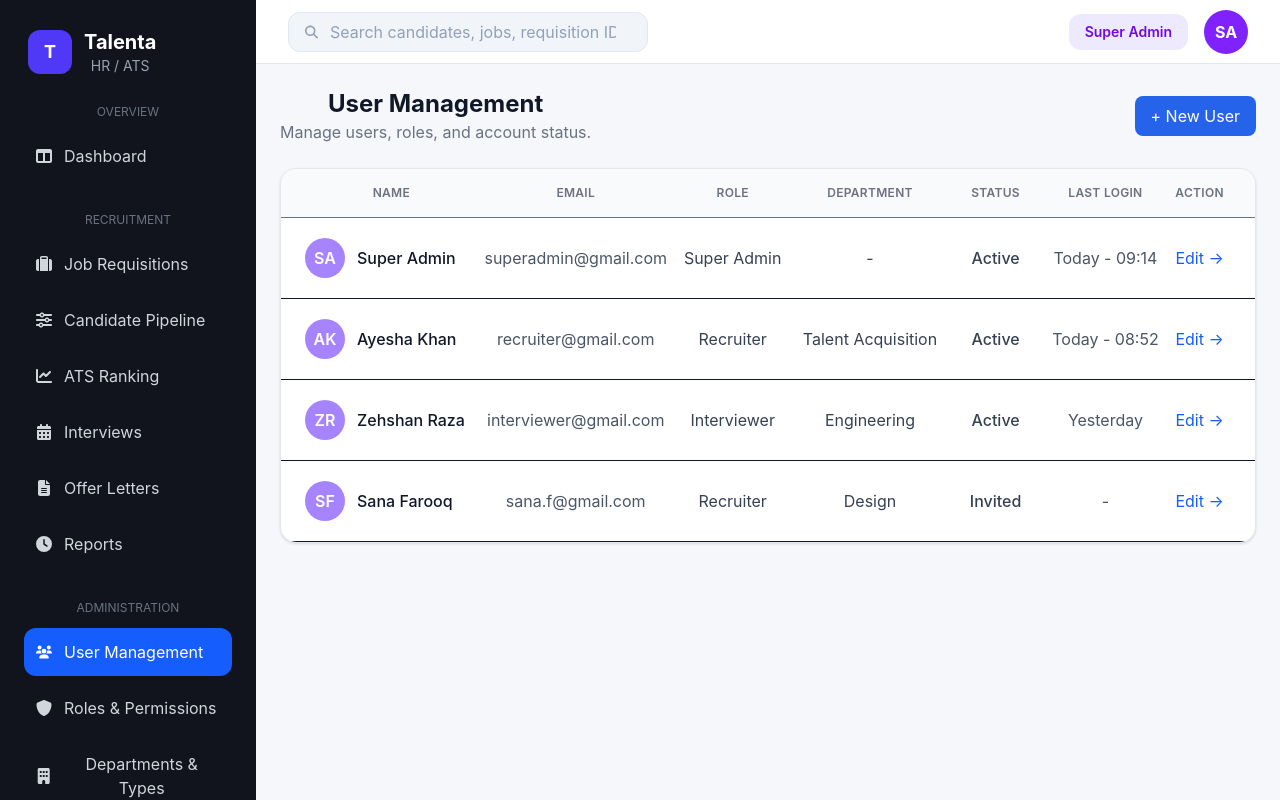
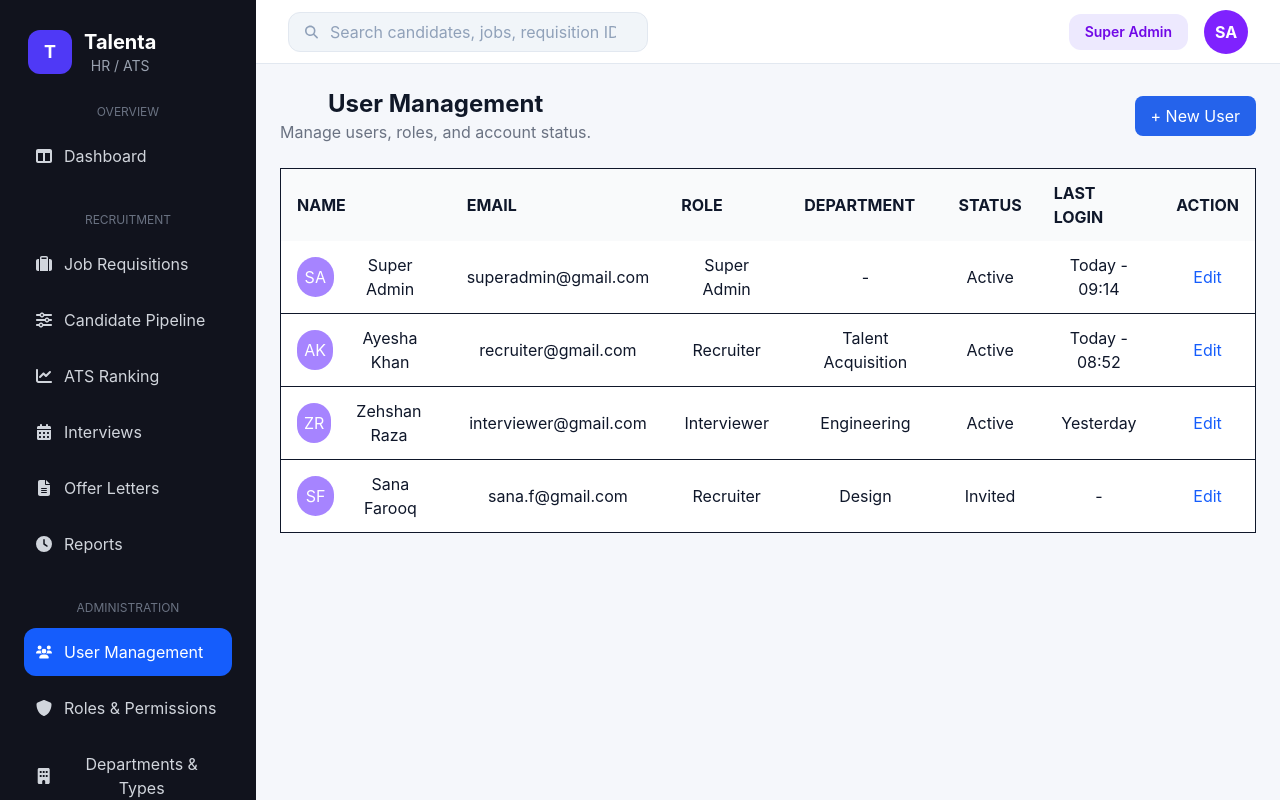
Before and after one commit to mati218/hr-ats-system-fe, a React (Vite) app: page /user-management in a window 1280 px wide. Shown: the top 800 px of the page. Built offline with nearby package versions, Linux system fonts and the light colour scheme.

Commit message:
API integration of user management

```diff
--- a/src/components/ui/Table.jsx
+++ b/src/components/ui/Table.jsx
@@ -1,56 +1,77 @@
-const Table = ({ columns, data }) => {
+const Table = ({ columns, data, onEdit }) => {
+
   return (
-    <div className="overflow-hidden rounded-2xl border border-gray-200 bg-white shadow-sm">
+    <table className="w-full border bg-white">
 
-      <div className="grid grid-cols-[2.2fr_2.5fr_1.5fr_2fr_1.2fr_1.6fr_0.8fr] bg-gray-50 border-b px-6 py-4 text-xs font-semibold uppercase tracking-wide text-gray-500">
-        {columns.map((column, index) => (
-          <div key={index}>{column}</div>
-        ))}
-      </div>
+      <thead>
+        <tr className="bg-gray-50">
 
-      {data.map((row, index) => (
-        <div
-          key={index}
-          className="grid grid-cols-[2.2fr_2.5fr_1.5fr_2fr_1.2fr_1.6fr_0.8fr] items-center border-b px-6 py-5 hover:bg-gray-50"
-        >
-          <div className="flex items-center gap-3">
-            <div className="flex h-10 w-10 items-center justify-center rounded-full bg-violet-400 font-semibold text-white">
-              {row.avatar}
-            </div>
+          {
+            columns.map((column, index) => (
+              <th key={index} className="px-4 py-3 text-left">
+                {column}
+              </th>
+            ))
+          }
 
-            <span className="font-medium text-gray-900">
-              {row.name}
-            </span>
-          </div>
+        </tr>
+      </thead>
 
-          <div className="text-gray-600">
-            {row.email}
-          </div>
+      <tbody>
 
-          <div className="text-gray-700">
-            {row.role}
-          </div>
+        {
+          data.map((user, index) => (
+            <tr key={index} className="border-b">
 
-          <div className="text-gray-700">
-            {row.department}
-          </div>
+              <td className="px-4 py-3 flex items-center gap-3">
 
-         <div className="text-gray-700 font-medium">
-          {row.status}
-          </div>
+                <div className="h-10 w-10 rounded-full bg-violet-400 text-white flex items-center justify-center">
 
-          <div className="text-gray-600">
-            {row.lastLogin}
-          </div>
+                  {user.avatar}
 
-          <div>
-            <button className="font-medium text-blue-600 hover:text-blue-700">
-              Edit →
-            </button>
-          </div>
-        </div>
-      ))}
-    </div>
+                </div>
+
+                {user.name}
+
+              </td>
+
+              <td className="px-4 py-3">
+                {user.email}
+              </td>
+
+              <td className="px-4 py-3">
+                {user.role}
+              </td>
+
+              <td className="px-4 py-3">
+                {user.department}
+              </td>
+
+              <td className="px-4 py-3">
+                {user.status}
+              </td>
+
+              <td className="px-4 py-3">
+                {user.lastLogin}
+              </td>
+
+              <td className="px-4 py-3">
+                <button
+                  onClick={() => onEdit(user)}
+                  className="text-blue-600"
+                >
+                  Edit
+                </button>
+
+              </td>
+
+            </tr>
+
+          ))
+        }
+      </tbody>
+
+    </table>
   );
 };
 
--- a/src/lib/api/authApi.jsx
+++ b/src/lib/api/authApi.jsx
@@ -14,3 +14,27 @@ export const ForgotPasswordApi = (data) => {
 export const ResetPasswordApi = (data) => {
   return api.post("/auth/reset-password", data);
 };
+
+export const createUser = (data) => {
+  const token = localStorage.getItem("token");
+
+  return api.post(
+    "/user",
+    data,
+    {
+      headers: {
+        Authorization: `Bearer ${token}`,
+      },
+    }
+  );
+};
+
+export const updateUser = (id, data) => {
+  const token = localStorage.getItem("token");
+
+  return api.put("/user/" + id, data, {
+  headers: {
+    Authorization: "Bearer " + localStorage.getItem("token"),
+  },
+})
+};
--- a/src/lib/api/axios.jsx
+++ b/src/lib/api/axios.jsx
@@ -1,10 +1,11 @@
 import axios from "axios";
 
 const api = axios.create({
-  baseURL: "http://localhost:5000/api",
+  baseURL: "https://hr-ats-system-be-production.up.railway.app/api",
   headers: {
     "Content-Type": "application/json",
   },
 });
 
+
 export default api;
--- a/src/pages/usermanagement/NewUserModal.jsx
+++ b/src/pages/usermanagement/NewUserModal.jsx
@@ -1,31 +1,99 @@
 import { useForm } from "react-hook-form";
+import { useEffect } from "react";
 
 import Modal from "../../components/ui/Modal";
 import FormInput from "../../components/ui/FormInput";
 import Button from "../../components/ui/Button";
+import { createUser } from "../../lib/api/authApi";
+import { updateUser } from "../../lib/api/authApi";
 
-const NewUserModal = ({ isOpen, onClose }) => {
+const NewUserModal = ({
+  isOpen,
+  onClose,
+  onCreated,
+  user,
+}) => {
 
   const {
     register,
     handleSubmit,
+    setValue,
     formState: { errors },
   } = useForm();
+  useEffect(() => {
 
-  const handleCreate = (data) => {
+    if (user) {
 
-    console.log("New User:", data);
+      setValue("name", user.name);
+      setValue("email", user.email);
+      setValue("phoneNumber", user.phoneNumber);
+      setValue("role", user.role);
+      setValue("department", user.department);
+
+    }
+
+  }, [user, setValue]);
+
+const handleCreate = async (data) => {
+  try {
+    const response = await createUser(data);
+
+    console.log("Create Response:", response.data);
+
+    alert("User created successfully");
+
+    if (onCreated) {
+      onCreated(response.data.data);
+    }
 
     onClose();
 
+  } catch (error) {
+
+    console.log("Full Error:", error);
+    console.log("Response:", error.response);
+
+    console.log("Data:", error.response?.data);
+
+    console.log("Status:", error.response?.status);
+
+    alert("Failed to create user");
+  }
 };
 
+const handleUpdate = async (data) => {
+  try {
+    const response = await updateUser(user._id, data);
+
+    console.log("Update Response:", response.data);
+
+    alert("User updated successfully");
+
+    if (onCreated) {
+  onCreated(response.data.data);
+}
+
+    onClose();
+
+  } catch (error) {
+
+    console.log("Full Error:", error);
+
+    console.log("Response:", error.response);
+
+    console.log("Data:", error.response?.data);
+
+    console.log("Status:", error.response?.status);
+
+    alert("Failed to update user");
+  }
+};
   return (
 
     <Modal
       isOpen={isOpen}
       onClose={onClose}
-      title="New User"
+      title={user ? "Update User" : "New User"}
       subtitle="Grant system access and assign a role"
     >
 
@@ -33,11 +101,13 @@ const NewUserModal = ({ isOpen, onClose }) => {
         onSubmit={handleSubmit(handleCreate)}
         className="space-y-4"
       >
+
         <div>
 
           <label className="text-sm font-semibold text-gray-800">
             Full Name
           </label>
+
 
           <FormInput
             type="text"
@@ -46,7 +116,7 @@ const NewUserModal = ({ isOpen, onClose }) => {
             register={register}
             errors={errors}
             rules={{
-              required: "Name is required"
+              required:"Name is required"
             }}
           />
 
@@ -66,28 +136,28 @@ const NewUserModal = ({ isOpen, onClose }) => {
             register={register}
             errors={errors}
             rules={{
-              required: "Email is required"
+              required:"Email is required"
             }}
           />
 
+        </div>
 
-        </div>
         <div>
 
           <label className="text-sm font-semibold text-gray-800">
             Phone
           </label>
 
+
           <FormInput
             type="text"
             placeholder="+92 3xx xxxxxxx"
-            name="phone"
+            name="phoneNumber"
             register={register}
             errors={errors}
           />
 
         </div>
-
                <div>
 
           <label className="text-sm font-semibold text-gray-800">
@@ -100,51 +170,61 @@ const NewUserModal = ({ isOpen, onClose }) => {
             {...register("role")}
           >
 
-  <option>Recruiter</option>
-  <option>Interviewer</option>
-  <option>Hiring Manager</option>
-  <option>Super Admin</option>
+            <option value="Recruiter">
+              Recruiter
+            </option>
+           <option value="Interviewer">
+              Interviewer
+            </option>
+           <option value="Hiring Manager">
+              Hiring Manager
+            </option>
 
+            <option value="Super Admin">
+              Super Admin
+            </option>
          </select>
 
         </div>
 
         <div>
-
           <label className="text-sm font-semibold text-gray-800">
             Department
           </label>
+
           <select
             className="w-full rounded-lg border border-gray-300 px-4 py-3"
             {...register("department")}
           >
-
-  <option>Engineering</option>
-  <option>Design</option>
-  <option>People Ops</option>
-  <option>Analytics</option>
-
+            <option>
+              Engineering
+            </option>
+            <option>
+              Design
+            </option>
+            <option>
+              People Ops
+            </option>
+            <option>
+              Analytics
+            </option>
           </select>
-
         </div>
-
-
-
 
         <div className="flex justify-end gap-3 pt-4">
           <Button
             type="button"
+            text="Cancel"
             onClick={onClose}
-            text="Cancel"
           />
 
           <Button
             type="submit"
-            text="Create User"
+            text={user ? "Update User" : "Create User"}
           />
         </div>
+      </form>
 
-      </form>
     </Modal>
   );
 };
--- a/src/pages/usermanagement/UserManagement.jsx
+++ b/src/pages/usermanagement/UserManagement.jsx
@@ -5,6 +5,7 @@ import NewUserModal from "./NewUserModal";
 
 const users = [
   {
+    _id: "6a6910bbbb30171f36e8bdfe",
     avatar: "SA",
     name: "Super Admin",
     email: "superadmin@gmail.com",
@@ -14,6 +15,7 @@ const users = [
     lastLogin: "Today - 09:14",
   },
   {
+    _id: "6a6910bbbb30171f36e8bdff",
     avatar: "AK",
     name: "Ayesha Khan",
     email: "recruiter@gmail.com",
@@ -23,6 +25,7 @@ const users = [
     lastLogin: "Today - 08:52",
   },
   {
+    _id: "6a6910bbbb30171f36e8be01",
     avatar: "ZR",
     name: "Zehshan Raza",
     email: "interviewer@gmail.com",
@@ -32,6 +35,7 @@ const users = [
     lastLogin: "Yesterday",
   },
   {
+    _id: "6a6910bbbb30171f36e8bdff",
     avatar: "SF",
     name: "Sana Farooq",
     email: "sana.f@gmail.com",
@@ -43,6 +47,7 @@ const users = [
 ];
 
 const UserManagement = () => {
+  const [selectedUser, setSelectedUser] = useState(null);
   const [showModal, setShowModal] = useState(false);
 
   const columns = [
@@ -81,16 +86,25 @@ const UserManagement = () => {
 
       </div>
 
-
      <Table
   columns={columns}
   data={users}
+  onEdit={(user) => {
+    setSelectedUser(user);
+    setShowModal(true);
+  }}
 />
+
       <NewUserModal
       isOpen={showModal}
-        onClose={() => setShowModal(false)}
+     onClose={() => {
+    setShowModal(false);
+    setSelectedUser(null);
+  }}
+  user={selectedUser}
   />
 </div>
+
   );
 };
 
```
Lines whose indentation alone changed are shown as unchanged.
